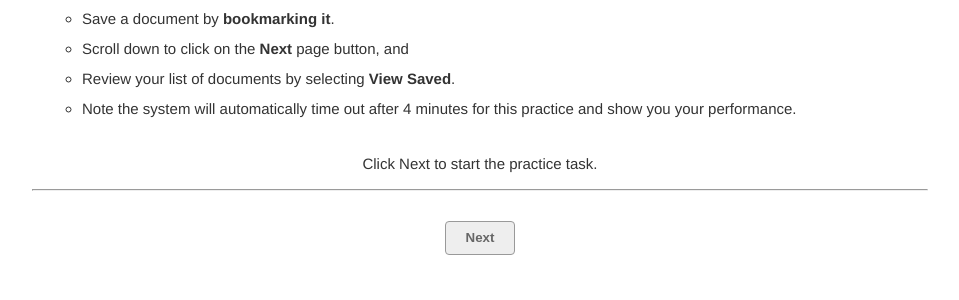
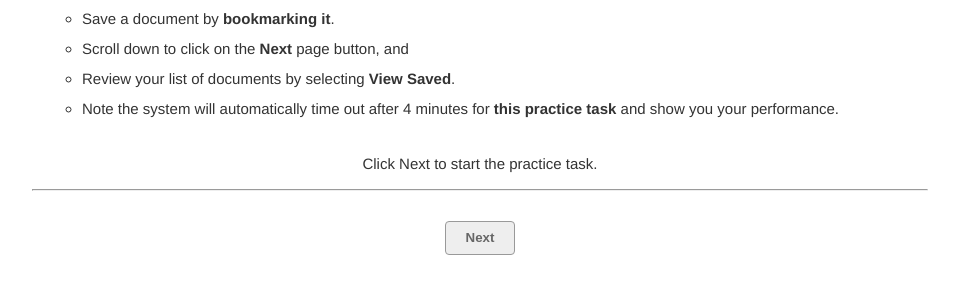
Before and after one commit to leifos/treconomics_2, a Django app: template treconomics_project/templates/base/pre_practice_task.html in a window 1280 px wide. Shown: the part 678-978 px from the top of the page, without its empty margins (160-1119 px from the left). Run offline with Django 3.2, Linux system fonts and the light colour scheme; the template is opened without the code that fills it, so the values that code supplies are empty; some libraries are stand-ins or nearby versions.

Commit message:
minor edit to template

```diff
--- a/treconomics_project/templates/base/post_practice_task.html
+++ b/treconomics_project/templates/base/post_practice_task.html
@@ -23,7 +23,7 @@ according to gold standard labels from professional judges, giving an accuracy o
     Note that we consider your task successful,
     if you find a number of documents with accuracy greater than <span style="color: #3366FF;">0.5</span>.</p>
 
-    <p>Note, the practice task scores do not count to your HIT- we are providing them as guidance only.</p>
+    <p>Note, the practice task scores do not count to your HIT. We are providing them as guidance only.</p>
 
 <hr/>
 
--- a/treconomics_project/templates/base/pre_practice_task.html
+++ b/treconomics_project/templates/base/pre_practice_task.html
@@ -73,8 +73,8 @@
         <li> Save a document by <b>bookmarking it</b>.</li>
             <li> Scroll down to click on the <b>Next</b> page button, and</li>
         <li> Review your list of documents by selecting <b>View Saved</b>.</li>
-        <li>Note the system will automatically time out after 4 minutes for this practice and show you your performance.</li>
-        </ul>
+        <li>Note the system will automatically time out after 4 minutes for <b>this practice task</b> and show you your performance.</li>
+    </ul>
         </p>
 
     </div>
```
